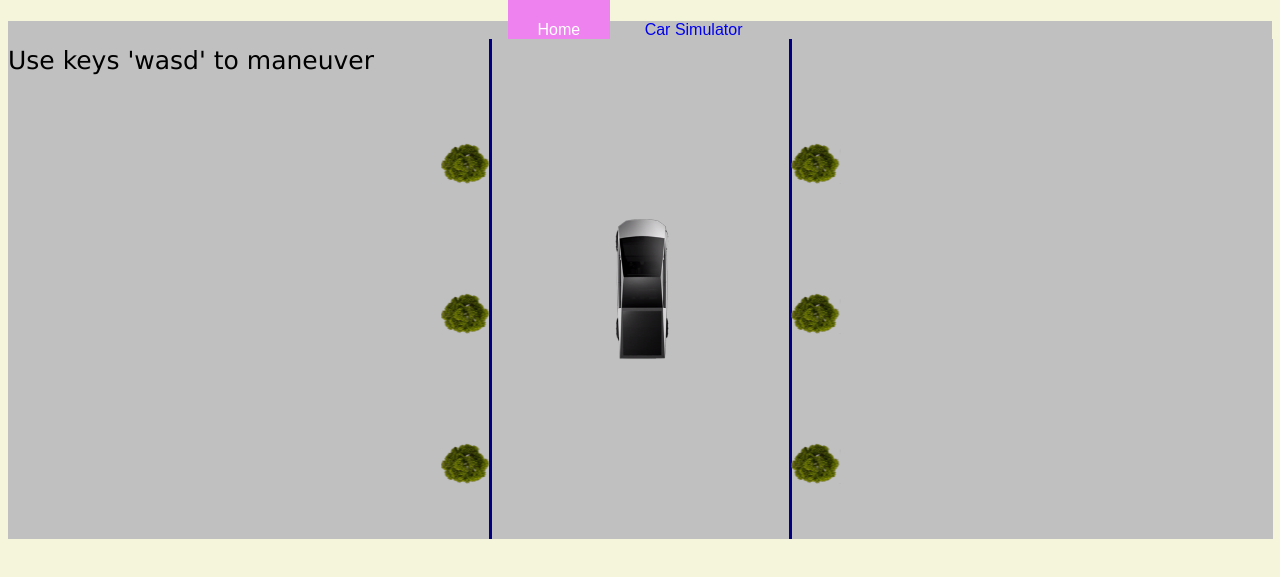
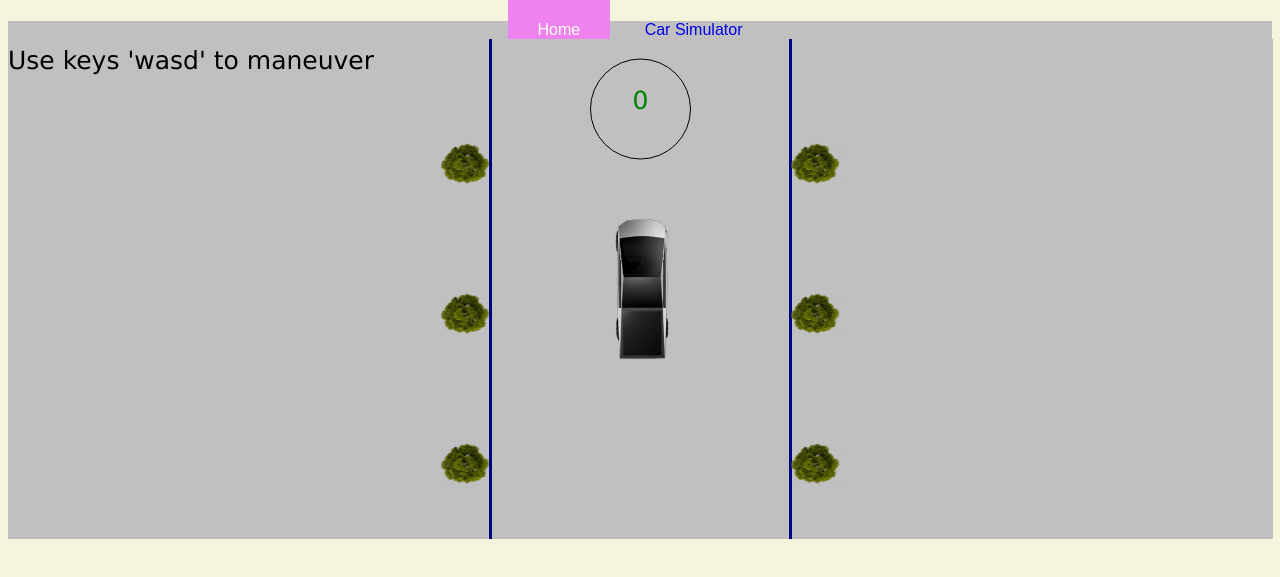
Before and after one commit to Space48121111/project_manager, a website: page public/index.html in a window 1280 px wide. Shown: the part 59-636 px from the top of the page. Drawn offline with Linux system fonts and the light colour scheme.

Commit message:
speedometer

```diff
--- a/public/car_simulator.js
+++ b/public/simulator.js
@@ -48,6 +48,20 @@ function instruction() {
   ctx.fillText("Use keys 'wasd' to maneuver", 0, 30);
 }
 
+function speedometer() {
+  ctx.beginPath();
+  ctx.strokeStyle = 'black';
+  ctx.arc(canvas.width/2, 70, 50, 2*Math.PI, 0);
+  ctx.stroke();
+
+  ctx.fillStyle = 'green';
+  ctx.lineWidth = 1;
+  ctx.font = '25px verdana';
+  ctx.textAlign = 'center';
+  ctx.fillText(parseInt(carVelocityY), canvas.width/2, 70);
+
+}
+
 function draw() {
   ctx.fillStyle = 'silver';
   ctx.beginPath();
@@ -57,19 +71,24 @@ function draw() {
   drawTrees();
   drawCar();
   instruction();
+  speedometer();
 
 }
 
 function updateCar() {
-  carVelocityX *= carDeaccelerationX;
-  carVelocityY *= carDeaccelerationY;
+  carVelocityY = parseInt(carVelocityY);
   if (isUpPressed == true)
   {
     carVelocityY += carAccelerationY;
   } else if (isDownPressed == true)
   {
     carVelocityY -= carAccelerationY;
+
   }
+  else {
+    carVelocityY *= carDeaccelerationY;
+  }
+
   if (isLeftPressed == true)
   {
     carVelocityX += carAccelerationX;
@@ -77,6 +96,9 @@ function updateCar() {
   } else if (isRightPressed == true)
   {
     carVelocityX -= carAccelerationX;
+  }
+  else {
+    carVelocityX *= carDeaccelerationX;
   }
   carX -= carVelocityX;
   carY += carVelocityY;
--- a/public/car_simulator_var.js
+++ b/public/var.js
@@ -7,8 +7,8 @@ let carX = 0;
 let carY = 0;
 let carVelocityX = 0;
 let carVelocityY = 0;
-let carAccelerationX = 1.5;
-let carAccelerationY = 1.5;
+let carAccelerationX = 2.5;
+let carAccelerationY = 2.5;
 let carDeaccelerationX = 0.8;
 let carDeaccelerationY = 0.8;
 
```
Also changed, not shown: public/index.html (+2 -2 lines), server.js (+6 -6 lines).
